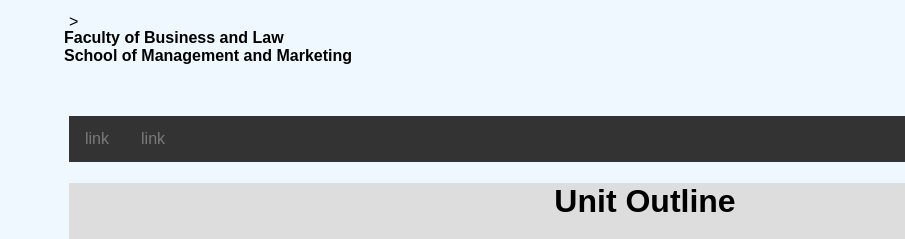
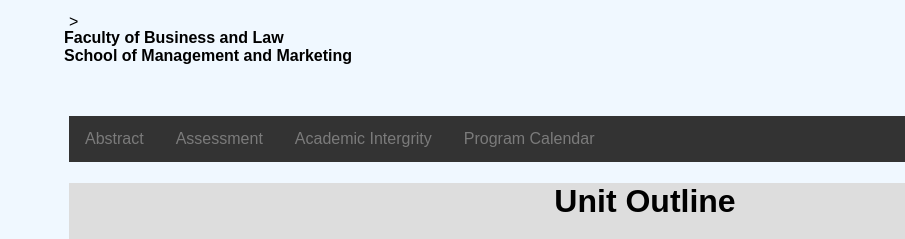
Before and after one commit to ReiferW/ISYS3004_Unit_Outline, a plain HTML site: page index.html in a window 1280 px wide. Shown: the top 239 px of the page, 0-905 px from the left. Drawn offline with Linux system fonts and the light colour scheme.

Commit message:
Update Version 4.2

```diff
--- a/index.html
+++ b/index.html
@@ -17,8 +17,10 @@
     </div>
 
     <div class = "topnav">
-        <a herf = "#">link</a>
-        <a herf = "#">link</a>
+        <a href = "#C1">Abstract</a>
+        <a href = "#C2">Assessment</a>
+        <a href = "#C3">Academic Intergrity</a>
+        <a href = "#C4">Program Calendar</a>
     </div>
 
     <div class = "content">
@@ -28,6 +30,7 @@
             <hr/>
         </div>
         <!--try different kinds of CSS format, find that table is the easiest way to achieve my desired layout-->
+        <div id="C1"></div>
         <table class="a">
             <tr><td><h5>Unit study package code:</h5></td><td>ISYS3004</td></tr>>
             <tr><td><h5>Mode of Study:</h5></td>><td>Internal</td></tr>
@@ -174,6 +177,7 @@
             (<a href="https://catalogue.curtin.edu.au/permalink/f/iiil99/TN_cdi_askewsholts_vlebooks_9781430237907">https://link-springer-com.dbgw.lis.curtin.edu.au/book/10.1007%2F978-1- 4302-3790-7</a>)<br/>
             (ISBN/ISSN: 978-1-4302-3790-7)</p>
         <hr/>
+        <div id="C2"></div>
         <h4>Assessment</h4>
         <h5>Assessment policy exemptions</h5>
         <p class="style-indent">There are no exemptions to the assessment policy</p>
@@ -463,6 +467,7 @@
             written consent of Curtin University.
         </p>
         <hr/>
+        <div id="C3"></div>
         <h4>Academic Integrity (including plagiarism and cheating)</h4>
         <h5>Academic Integrity</h5>
         <p>
@@ -578,6 +583,7 @@
             <li>Delivery of unit material and tuition pattern now includes online components. </li>
         </ul>
         <hr/>
+        <div id="C4"></div>
         <h4>Program calendar</h4>
         <h5>Program Calendar - Semester 1 2022</h5>
         <table class="calendar" border="1">
```
